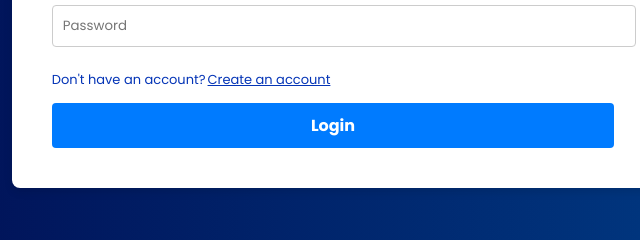
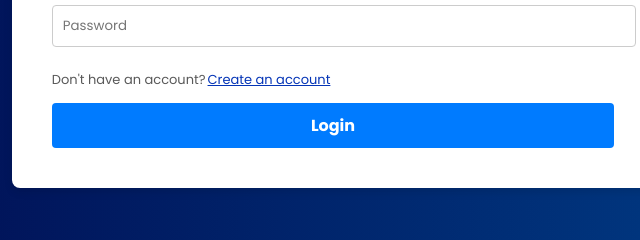
Before and after one commit to coretrex/client-dashboards, a website: page login.html in a window 1280 px wide. Shown: the part 460-700 px from the top of the page, 307-947 px from the left. Drawn offline with Linux system fonts and the light colour scheme; no server answers.

Commit message:
Update login.html

```diff
--- a/login.html
+++ b/login.html
@@ -62,7 +62,7 @@
         }
 
         .login-container p {
-            color: #0434b6;
+            color: #595959;
             border-style: none;
             font-size: small;
             display: flex;
```
